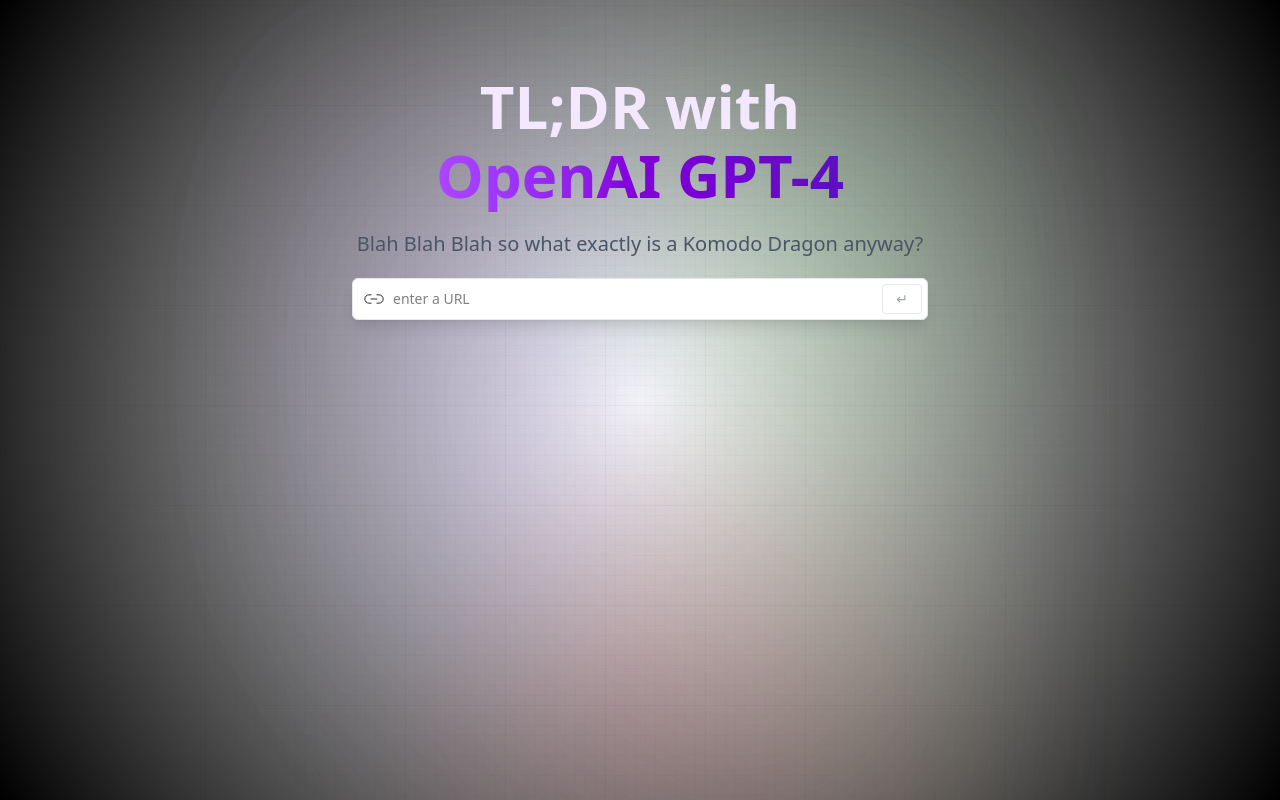
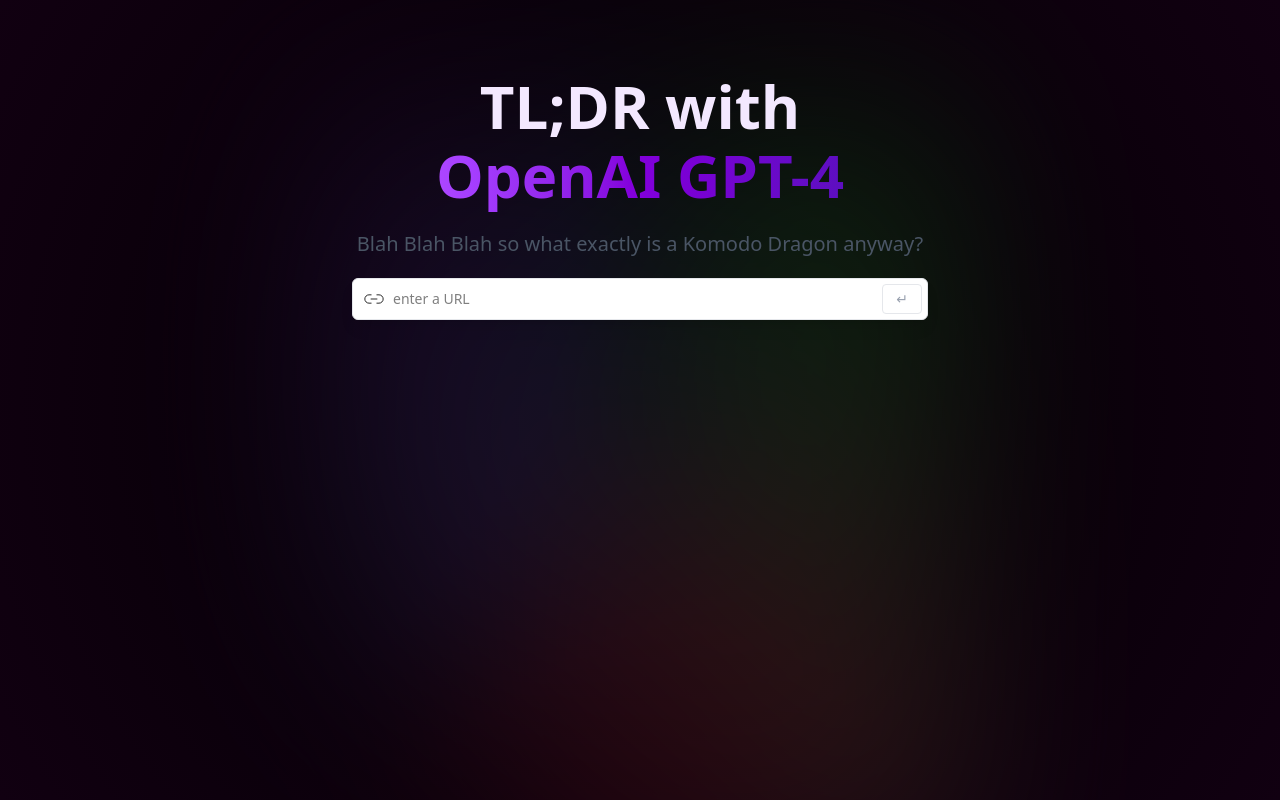
Before and after one commit to dean-tunbridge/ai-tldr, a React (Vite) app: page / in a window 1280 px wide. Built offline with nearby package versions, Linux system fonts and the light colour scheme.

Commit message:
chnage background colour to black. Change some more styling

```diff
--- a/src/App.css
+++ b/src/App.css
@@ -18,7 +18,8 @@
 }
 
 .main:before {
-  background: radial-gradient(circle, rgba(58, 0, 55, 0) 0, #000000 100%);
+  background: radial-gradient(circle, rgba(255, 16, 243, 0) 0, #110011 100%);
+  background-color: black;
   position: absolute;
   content: '';
   z-index: 2;
```
